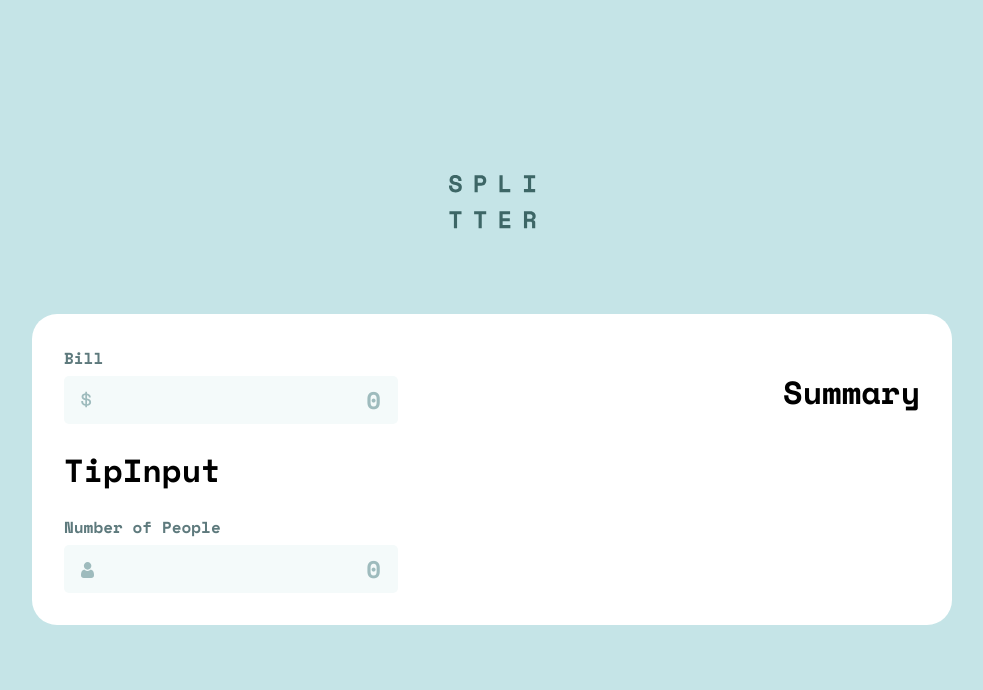
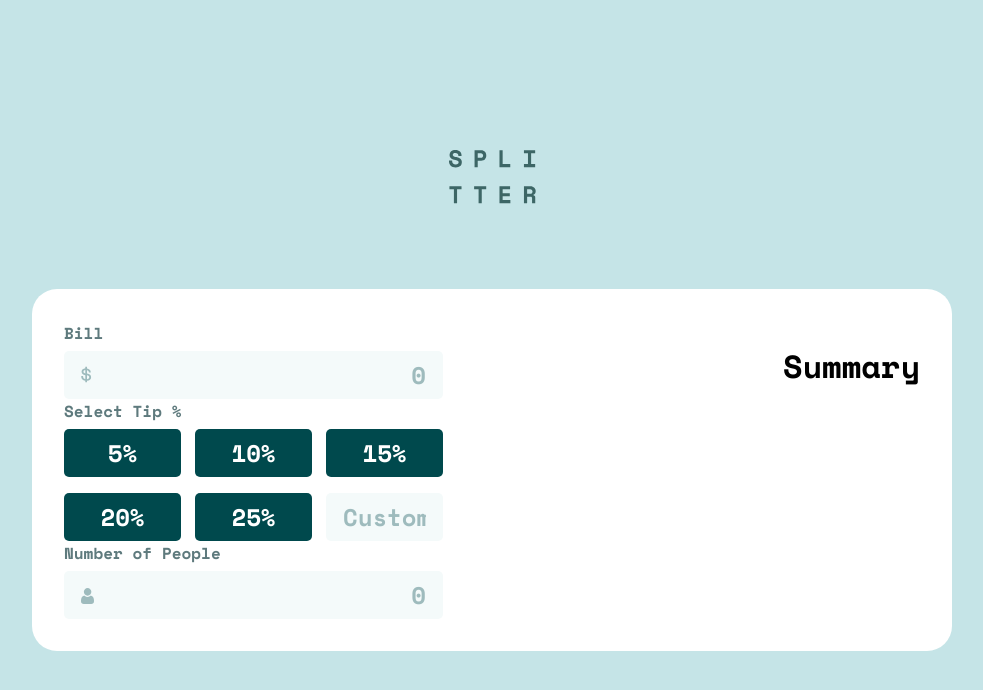
Before and after one commit to zxasc/tip-calculator-app, a React (Vite) app: page / in a window 1280 px wide. Shown: the top 690 px of the page, without its empty margins (148-1131 px from the left). Built offline with nearby package versions, Linux system fonts and the light colour scheme.

Commit message:
add tip selector and css styling

```diff
--- a/src/components/TipInput.jsx
+++ b/src/components/TipInput.jsx
@@ -1,5 +1,19 @@
+import formInput from '../styles/FormInputs.module.scss'
+import formSelector from '../styles/FormSelector.module.scss'
+
 export default function TipInput() {
     return (
-        <h1>TipInput</h1>
+        <section className={formInput.container}>
+            <label htmlFor='custom-tip'>Select Tip %</label>
+
+            <div className={formSelector.button_container}>
+                <button type='button'>5%</button>
+                <button type='button'>10%</button>
+                <button type='button'>15%</button>
+                <button type='button'>20%</button>
+                <button type='button'>25%</button>
+                <input type="number" id="custom-tip" min={1} max={100} placeholder='Custom' />
+            </div>
+        </section>
     )
 }
--- /dev/null
+++ b/src/styles/FormSelector.module.scss
@@ -0,0 +1,32 @@
+@import './variables.scss';
+
+.button_container {
+    display: grid;
+    grid-template-columns: repeat(3, 117px);
+    grid-template-rows: repeat(2, 1fr);
+    column-gap: 14px;
+    row-gap: 16px;
+
+    button {
+        height: 48px;
+        padding: 0;
+        margin: 0;
+        font-size: 24px;
+        color: $clr-white;
+        background-color: $clr-very-dark-cyan;
+        border-radius: 5px;
+        border: none;
+        transition: 0.2s all ease-in;
+        cursor: pointer;
+
+        &:hover {
+            background-color: #9FE8DF;
+            color: $clr-very-dark-cyan;
+        }
+
+        &:focus {
+            background-color: $clr-primary-cyan;
+            color: $clr-very-dark-cyan;
+        }
+    }
+}
```
